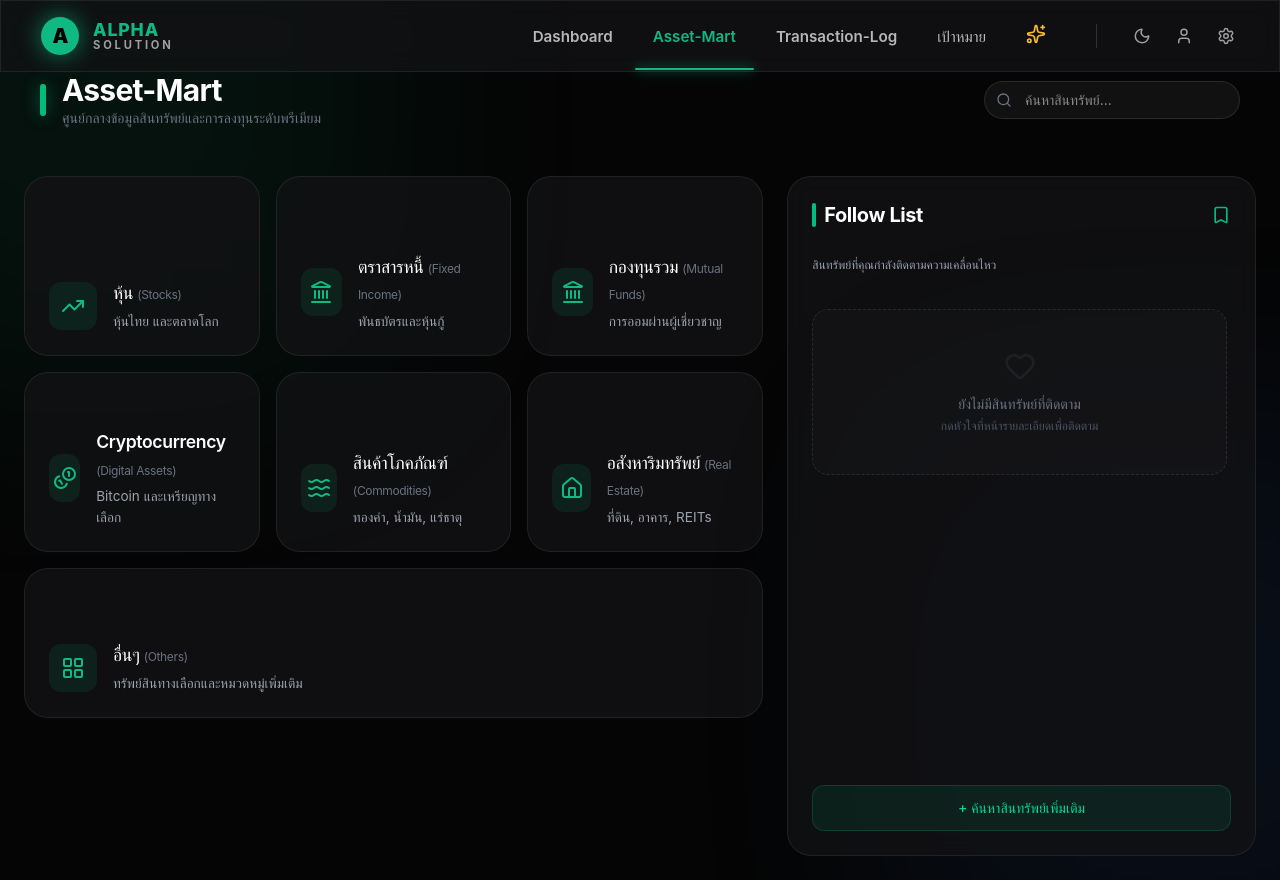
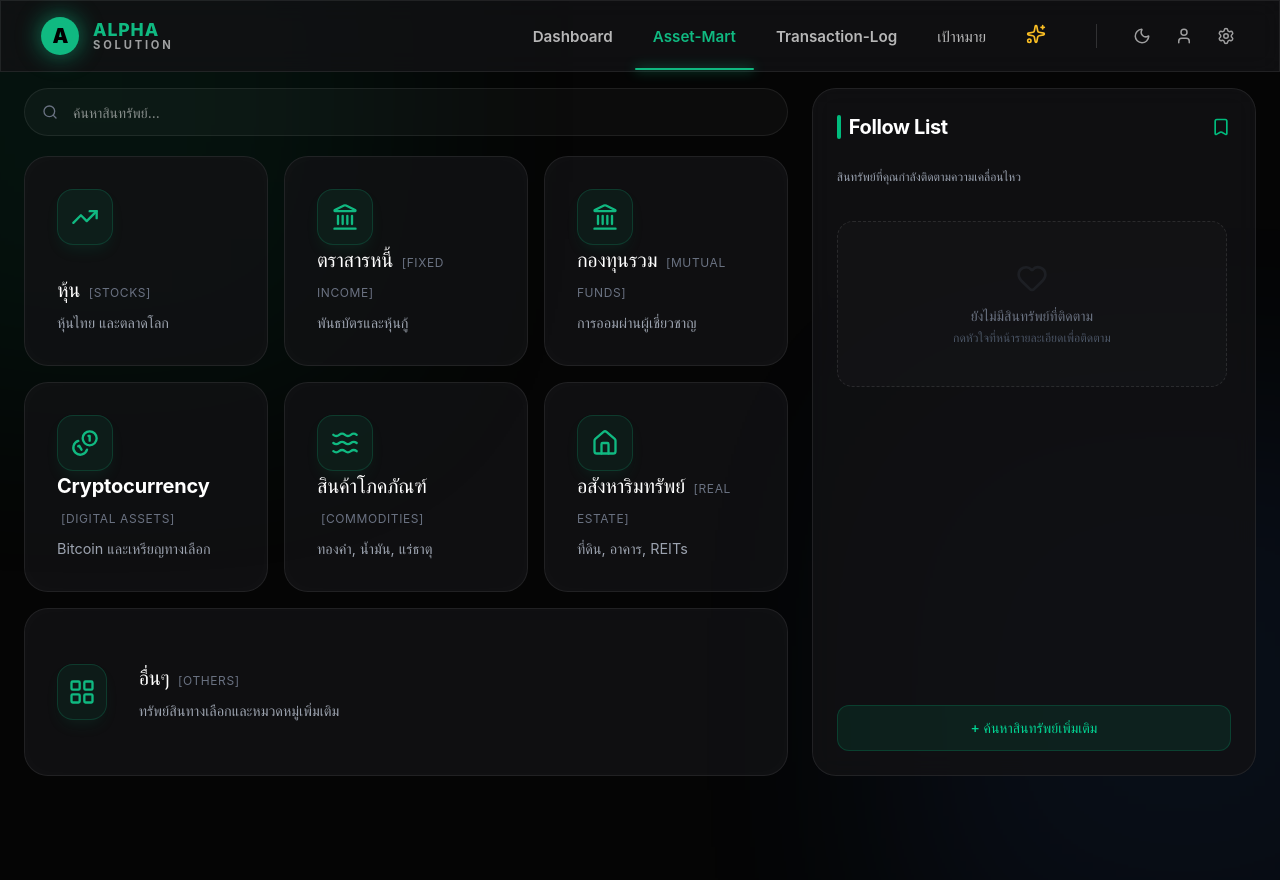
Before and after one commit to Chanon-Su/new_solution, a React (Vite) app: page / in a window 1280 px wide. Both pictures are taken after a click on the item "Asset-Mart". After the commit the page ends 800 px from the top, so only its background shows below. Built offline with nearby package versions, Linux system fonts and the light colour scheme.

Commit message:
backend: Asset-Mart 2

```diff
--- a/src/components/AssetMart/AssetMart.css
+++ b/src/components/AssetMart/AssetMart.css
@@ -1,35 +1,47 @@
 .asset-mart-container {
     display: flex;
     gap: 24px;
-    padding: 24px;
-    min-height: calc(100vh - var(--header-height));
+    padding: 0 24px 24px 24px;
     max-width: var(--content-max-width);
     margin: 0 auto;
 }
 
+.asset-mart-container.is-main-view {
+    height: 100%;
+    overflow: hidden;
+}
+
 /* Zone 1: Bento Grid (60%) */
 .mart-zone-1 {
-    flex: 0 0 60%;
+    flex: 0 0 62%;
     display: flex;
     flex-direction: column;
-    gap: 20px;
+}
+
+.is-main-view .mart-zone-1 {
+    height: 100%;
 }
 
 /* Zone 2: Follow List (40%) */
 .mart-zone-2 {
-    flex: 0 0 calc(40% - 24px);
+    flex: 1;
     display: flex;
     flex-direction: column;
-    gap: 20px;
+}
+
+.is-main-view .mart-zone-2 {
+    height: 100%;
 }
 
 /* Bento Grid System */
 .bento-grid-container {
     display: grid;
     grid-template-columns: repeat(3, 1fr);
-    grid-template-rows: repeat(2, 180px) 150px;
+    grid-template-rows: 1fr 1fr 0.8fr; /* Dynamic heights to fill space */
     gap: 16px;
     width: 100%;
+    flex: 1; /* Stretch to fill mart-zone-1 */
+    min-height: 0; /* Allow grid to shrink/grow properly */
 }
 
 .bento-card {
@@ -40,15 +52,20 @@
     transition: var(--transition-smooth);
     display: flex;
     flex-direction: column;
-    justify-content: flex-end;
-    padding: 24px;
+    justify-content: space-between; /* Space icon and text */
+    padding: 32px;
     border: 1px solid var(--glass-border);
     background: var(--glass-bg);
+    box-shadow: inset 0 0 20px rgba(255, 255, 255, 0.02);
 }
 
 /* Row 3: Others (Full Width) */
 .bento-card.others-card {
     grid-column: span 3;
+    flex-direction: row; /* Horizontal for the large card */
+    align-items: center;
+    justify-content: flex-start;
+    gap: 32px;
 }
 
 /* Hover Glow Effect */
@@ -56,7 +73,7 @@
     content: '';
     position: absolute;
     inset: 0;
-    background: radial-gradient(circle at center, var(--neon-emerald) 0%, transparent 70%);
+    background: radial-gradient(circle at 50% 0%, var(--neon-emerald) 0%, transparent 80%);
     opacity: 0;
     transition: var(--transition-smooth);
     z-index: 0;
@@ -64,43 +81,87 @@
 }
 
 .bento-card:hover {
-    transform: translateY(-4px);
-    border-color: var(--neon-emerald);
-    box-shadow: 0 10px 30px -10px rgba(16, 185, 129, 0.2);
+    transform: translateY(-8px);
+    border-color: rgba(16, 185, 129, 0.6);
+    box-shadow: 0 20px 40px -15px rgba(0, 0, 0, 0.5),
+                0 0 20px rgba(16, 185, 129, 0.1);
 }
 
 .bento-card:hover::before {
-    opacity: 0.15;
+    opacity: 0.1;
 }
 
 .bento-card-content {
     position: relative;
     z-index: 2;
     display: flex;
-    align-items: center;
-    gap: 16px;
+    flex-direction: column;
+    align-items: flex-start;
+    gap: 24px;
+    width: 100%;
 }
 
 .bento-icon-wrapper {
-    width: 48px;
-    height: 48px;
-    border-radius: 12px;
-    background: rgba(16, 185, 129, 0.1);
+    width: 56px;
+    height: 56px;
+    border-radius: 16px;
+    background: rgba(16, 185, 129, 0.08);
+    border: 1px solid rgba(16, 185, 129, 0.2);
     display: flex;
     align-items: center;
     justify-content: center;
     color: var(--neon-emerald);
+    box-shadow: 0 8px 16px -4px rgba(16, 185, 129, 0.1);
+    transition: var(--transition-smooth);
+}
+
+.bento-card:hover .bento-icon-wrapper {
+    background: var(--neon-emerald);
+    color: var(--obsidian-void);
+    transform: scale(1.1) rotate(-5deg);
+    box-shadow: 0 0 20px rgba(16, 185, 129, 0.4);
+}
+
+.bento-info {
+    width: 100%;
 }
 
 .bento-info h3 {
-    font-size: 1.1rem;
+    font-size: 1.25rem;
+    font-weight: 700;
     color: var(--snow-white);
-    margin-bottom: 4px;
+    margin-bottom: 8px;
+    letter-spacing: -0.01em;
 }
 
 .bento-info p {
-    font-size: 0.85rem;
+    font-size: 0.9rem;
     color: var(--muted-grey);
+    line-height: 1.4;
+    font-weight: 400;
+}
+
+/* Search Zone in Mart Zone 1 */
+.search-zone-main {
+    margin-bottom: 20px;
+}
+
+.search-zone-main input {
+    height: 48px;
+    padding-left: 48px;
+    background: rgba(255, 255, 255, 0.03);
+    border: 1px solid var(--glass-border);
+    transition: var(--transition-smooth);
+}
+
+.search-zone-main input:focus {
+    background: rgba(255, 255, 255, 0.05);
+    border-color: var(--neon-emerald);
+    box-shadow: 0 0 20px rgba(16, 185, 129, 0.1);
+}
+
+.search-zone-main .absolute {
+    left: 18px;
 }
 
 /* Follow List Styles */
--- a/src/components/AssetMart/AssetMart.tsx
+++ b/src/components/AssetMart/AssetMart.tsx
@@ -60,44 +60,28 @@ const AssetMart: React.FC = () => {
     setSelectedAsset(null);
   };
 
+  const isMainView = viewMode === 'main';
+
   return (
-    <div className="asset-mart-page min-h-screen">
-      {/* Header Space - Only show in Main and Inventory */}
-      {viewMode !== 'detail' && (
-        <div className="container-centered pt-8 pb-4">
-          <div className="flex items-center justify-between mb-6">
-            <div className="flex items-center gap-4">
-              <div className="w-1.5 h-8 bg-emerald-500 rounded-full shadow-[0_0_15px_rgba(16,185,129,0.5)]"></div>
-              <div>
-                <h1 className="text-3xl font-bold tracking-tight">Asset-Mart</h1>
-                <p className="text-sm text-gray-500">
-                  {viewMode === 'main' ? 'ศูนย์กลางข้อมูลสินทรัพย์และการลงทุนระดับพรีเมียม' :
-                   selectedCategory === 'all' ? 'กำลังสำรวจ: สินทรัพย์ทั้งหมดในตลาด' : `หมวดหมู่: ${selectedCategory}`}
-                </p>
-              </div>
-            </div>
-
-            <div className="flex items-center gap-3">
-              <div className="relative">
-                <Search className="absolute left-3 top-1/2 -translate-y-1/2 w-4 h-4 text-gray-500" />
-                <input
-                  type="text"
-                  placeholder="ค้นหาสินทรัพย์..."
-                  className="bg-white/5 border border-white/10 rounded-full py-2 pl-10 pr-4 text-sm focus:outline-none focus:border-emerald-500/50 w-64 transition-all"
-                />
-              </div>
-            </div>
-          </div>
-        </div>
-      )}
-
+    <div className={`asset-mart-page pt-4 ${isMainView ? 'h-[calc(100vh-var(--header-height))] overflow-hidden' : 'min-h-screen'}`}>
       {/* Main Content Area */}
-      <div className={`asset-mart-container ${viewMode !== 'main' ? 'block' : ''}`}>
+      <div className={`asset-mart-container ${isMainView ? 'is-main-view' : 'block'}`}>
 
         {/* Step 2: Main Bento Grid with Follow List (60/40) */}
         {viewMode === 'main' && (
           <>
             <div className="mart-zone-1">
+              {/* Relocated Search Section */}
+              <div className="search-zone-main mb-4">
+                <div className="relative">
+                  <Search className="absolute left-3 top-1/2 -translate-y-1/2 w-4 h-4 text-gray-500" />
+                  <input
+                    type="text"
+                    placeholder="ค้นหาสินทรัพย์..."
+                    className="bg-white/5 border border-white/10 rounded-full py-2 pl-10 pr-4 text-sm focus:outline-none focus:border-emerald-500/50 w-full transition-all"
+                  />
+                </div>
+              </div>
               <BentoGrid onSelect={handleCategorySelect} />
             </div>
             <div className="mart-zone-2">
--- a/src/components/AssetMart/BentoGrid.tsx
+++ b/src/components/AssetMart/BentoGrid.tsx
@@ -32,14 +32,12 @@ const BentoGrid: React.FC<{ onSelect: (id: string) => void }> = ({ onSelect }) =
           className={`bento-card ${cat.isLarge ? 'others-card' : ''}`}
           onClick={() => onSelect(cat.id)}
         >
-          <div className="bento-card-content">
-            <div className="bento-icon-wrapper">
-              {React.cloneElement(cat.icon as React.ReactElement, { size: 24 })}
-            </div>
-            <div className="bento-info">
-              <h3>{cat.name} <span className="text-xs text-gray-500 font-normal">({cat.nameSub})</span></h3>
-              <p>{cat.desc}</p>
-            </div>
+          <div className="bento-icon-wrapper">
+            {React.cloneElement(cat.icon as React.ReactElement, { size: 28 })}
+          </div>
+          <div className="bento-info">
+            <h3>{cat.name} <span className="text-xs text-gray-500 font-normal uppercase tracking-wider ml-1">[{cat.nameSub}]</span></h3>
+            <p>{cat.desc}</p>
           </div>
         </div>
       ))}
```
